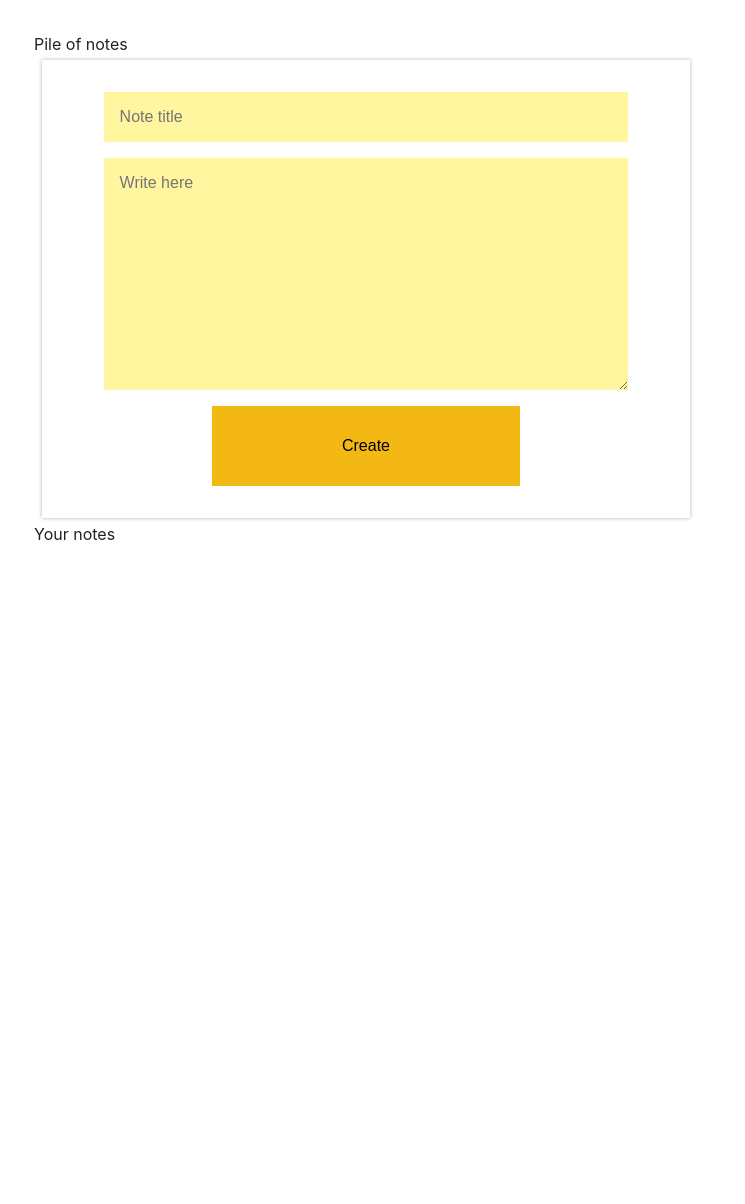
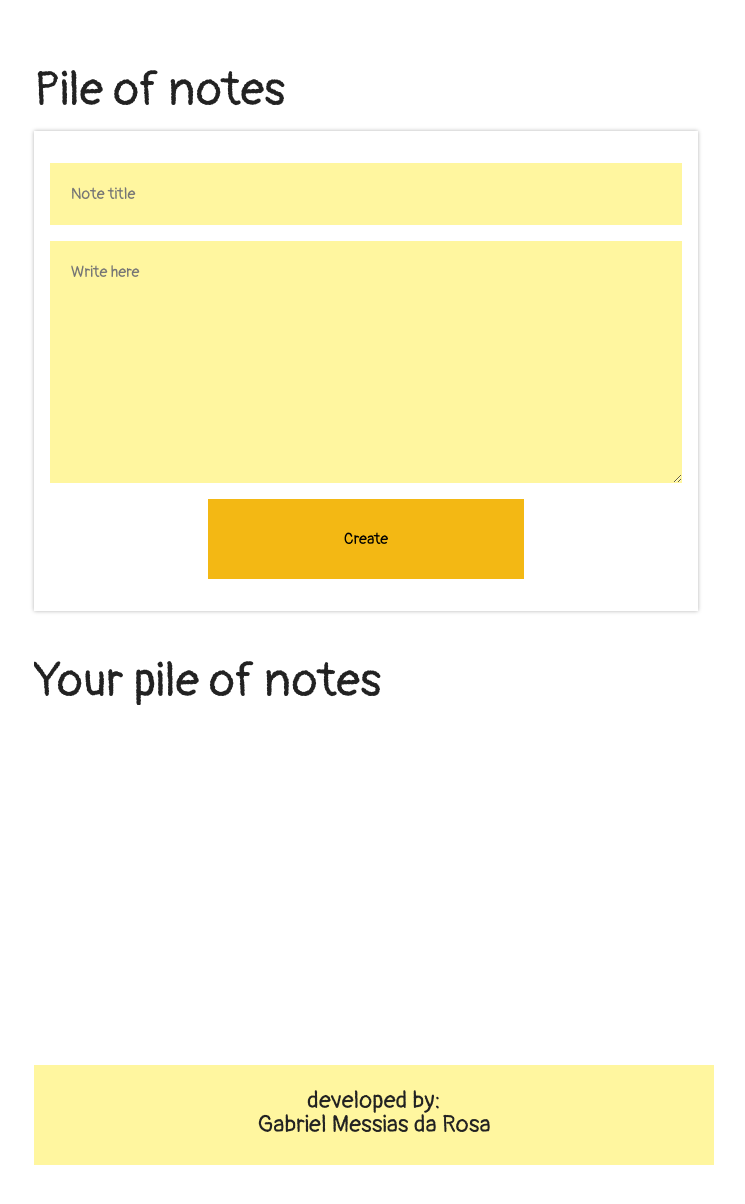
Before and after one commit to GabrielMessiasdaRosa/bloco-de-notas, a Next.js app: page / in a window 1280 px wide. Shown: the top 1204 px of the page, without its empty margins (266-1011 px from the left). Before the commit the page ends 986 px from the top, so only its background shows below. Built offline with nearby package versions, Linux system fonts and the light colour scheme.

Commit message:
Ajustanto estilo da pagina, organizando componentes, footer adicionado alteraçao de fonte, mais ajustes a serem feitos

```diff
--- a/component/NoteCard/noteCard.module.css
+++ b/component/NoteCard/noteCard.module.css
@@ -1,16 +1,16 @@
 .noteCardStyle {
-  max-width: 96%;
+  width: fit-content;
   height: auto;
   display: flex;
   flex-direction: column;
   justify-content: space-between;
   background-color: var(--fundo-detalhes);
+  font-family: var(--fonte-pangolin);
   border-radius: 0.5px;
   flex-wrap: wrap;
   box-shadow: 0 0 4px rgba(0, 0, 0, 0.3);
-  margin: 1em;
-  padding: 0.5em;
-  background-color: rgba(255, 230, 0, 0.377);
+  margin: 2em 0 0 0;
+  padding: 1.25em;
 }
 
 .noteCardHeaderStyle {
--- a/component/NoteList/NotesList.jsx
+++ b/component/NoteList/NotesList.jsx
@@ -10,7 +10,6 @@ export default class NotesList extends Component {
   render() {
     return (
       <section>
-        <p>Your notes</p>
         <ul className={styles.noteList}>
 
           {this.props.notes.map((note) => {
--- a/component/NoteList/notesList.module.css
+++ b/component/NoteList/notesList.module.css
@@ -2,18 +2,15 @@
 
 .noteList{
   flex-grow: 2;
-
+  padding: 1 0 0 0;
   z-index: 1;
+  max-width: fit-content;
   min-height: 15vh;
   display: flex;
   flex-direction: column-reverse;
-  margin:0.5em;
-  padding: 0.5em;
+}
+.noteListItem {
+  text-align: justify;
+
 
 }
-.noteListItem {
-  margin: 12px;
-  max-width: 100%;
-  display: inline;
-
-}
--- a/component/RegisterForm/registerForm.module.css
+++ b/component/RegisterForm/registerForm.module.css
@@ -5,31 +5,26 @@
   min-height: 50vh;
   display: flex;
   flex-direction: column;
-  margin:0.5em;
   padding: 1em 1em;
+  font-family: var(--fonte-pangolin);
 
 }
 
 .registerFormInputTitle {
-  width: 80%;
-  margin: 1em auto;
-  padding: 1em;
+  margin: 1em 0 1em 0;
+  padding: 1.3em;
   border: none;
   background-color: var(--fundo-detalhes);
-  font-family: var(--fonte-padrao);
+  font-family: var(--fonte-pangolin);
   font-weight: 100;
-  background-color: rgba(255, 230, 0, 0.377);
 }
 .registeFormTextarea{
-  width: 80%;
   height: 25vh;
-  margin: auto;
-  padding: 1em;
   border: none;
+  padding: 1.3em;
   background-color: var(--fundo-detalhes);
-  font-family: var(--fonte-padrao);
+  font-family: var(--fonte-pangolin);
   font-weight: 100;
-  background-color: rgba(255, 230, 0, 0.377);
 }
 .registerFormSubmit {
   margin:1em auto;
@@ -37,6 +32,7 @@
   width: 50%;
   height: 5em;
   background-color: var(--secundaria);
+  font-family: var(--fonte-pangolin);
   color: rgb(0, 0, 0);
   font-weight: 400;
   border: none;
@@ -44,12 +40,8 @@
 
 .categorySelect {
   margin: auto;
-  font-family: var(--fonte-padrao);
   width: 80%;
   padding: 1em;
-
-
-
 }
 .categorySelect select{
   width: auto;
@@ -58,6 +50,7 @@
   border-radius: 1px;
   margin: 0.5em;
 }
+
 .registerFormSubmit:active {
   background-color: var(--secundaria-ativa);
 }
--- a/globalStyles.css
+++ b/globalStyles.css
@@ -1,3 +1,4 @@
+@import url('https://fonts.googleapis.com/css2?family=Pangolin&display=swap');
 body {
   font-family: "SF Pro Text", "SF Pro Icons", "Helvetica Neue", "Helvetica",
     "Arial", sans-serif;
@@ -18,17 +19,43 @@ code {
   font-family: source-code-pro, Menlo, Monaco, Consolas, 'Courier New',
     monospace;
 }
-
-.siteContent {
-  margin:1em 1em 15em auto ;
+.headerStyle{
+  width: 100%;
+  height: 6vh;
+  margin: auto;
 
 }
+.h1-default{
 
+  font-family: var(--fonte-pangolin);
+  font-size: 2.96em;
+  height: auto;
+  overflow: hidden;
+  margin-top:1em;
+
+}
+.siteContentStyle {
+  margin:1em 1em 15em auto ;
+}
+.footerStyle{
+  width:100%;
+  height: 100px;
+  background-color: var(--fundo-detalhes);
+}
+.footerStyle h1{
+  font-family: var(--fonte-pangolin);
+  font-size: 1.5em;
+  text-align: center;
+  height: auto;
+  overflow: hidden;
+  padding: 1em;
+}
 :root {
   --primaria: #58a4b0;
   --secundaria: #f3b814;
   --secundaria-ativa: #cccccc;
   --fundo: #ffffff;
-  --fundo-detalhes: #ececec;
+  --fundo-detalhes: rgba(255, 230, 0, 0.377);
   --fonte-padrao: Arial, Helvetica, sans-serif;
+  --fonte-pangolin: 'Pangolin', cursive;
 }
--- a/pages/index.jsx
+++ b/pages/index.jsx
@@ -3,31 +3,43 @@ import NoteList from "../component/NoteList/NotesList";
 import RegisterForm from "../component/RegisterForm/RegisterForm";
 
 export default class HomePage extends Component {
-  constructor(){
+  constructor() {
     super();
 
-    this.state={
-      notes:[]
+    this.state = {
+      notes: []
     };
   }
 
-  createNewNote(title, text){
-    const newNote = {title,text}
-    const newNotesArray = [...this.state.notes,newNote]
+  createNewNote(title, text) {
+    const newNote = { title, text }
+    const newNotesArray = [...this.state.notes, newNote]
     const newState = {
-      notes:newNotesArray
+      notes: newNotesArray
     }
     this.setState(newState)
   }
 
   render() {
     return (
-      <section className="siteContent">
-        <h1>Pile of notes</h1>
-        <RegisterForm createNewNote={this.createNewNote.bind(this)}/>
-        <NoteList notes={this.state.notes}/>
+      <>
+        <header className="headerStyle">
+        <h1 className="h1-default">Pile of notes</h1>
+        </header>
+        <main>
+          <section className="siteContentStyle">
 
-      </section>
+            <RegisterForm createNewNote={this.createNewNote.bind(this)} />
+            <h1 className="h1-default">Your pile of notes</h1>
+            <NoteList notes={this.state.notes} />
+
+          </section>
+        </main>
+        <footer className="footerStyle">
+            <h1>developed by:<br></br> Gabriel Messias da Rosa</h1>
+        </footer>
+      </>
+
     );
   }
 }
```
